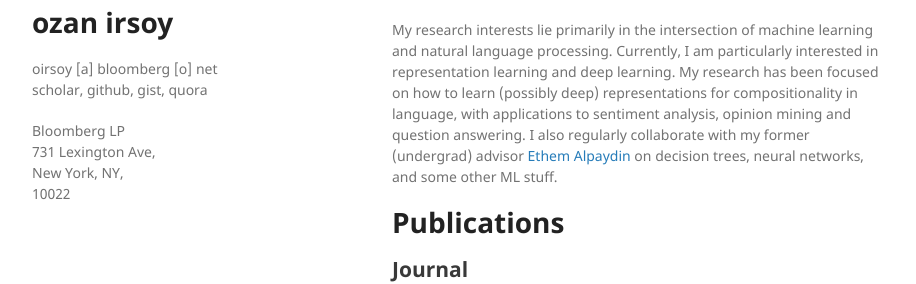
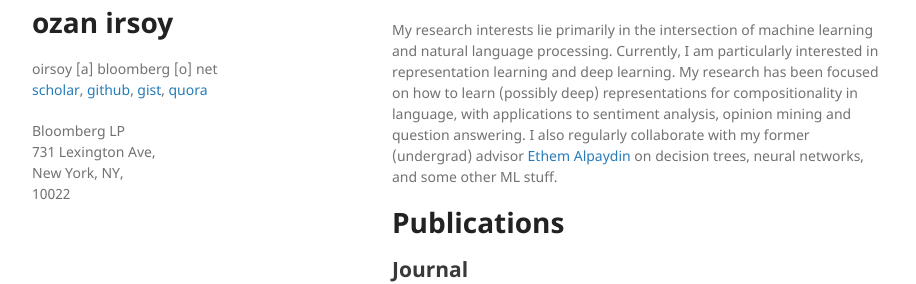
Before and after one commit to oir/webpage, a Jekyll site: the page built from index.md, in a window 1280 px wide. Shown: the part 204-488 px from the top of the page, without its empty margins (178-1094 px from the left). Built offline with Jekyll 4.4.1, drawn with Linux system fonts in a browser that asks for light colours; part of the change alters nothing that is shown.

```diff
--- a/_layouts/default.html
+++ b/_layouts/default.html
@@ -19,10 +19,10 @@
         <p><h1>{{ site.description | default: site.github.project_tagline }}</h1></p>
 
         <p>oirsoy [a] bloomberg [o] net<br>
-           scholar,
-           github,
-           gist,
-           quora</p>
+           <a href="https://scholar.google.com/citations?user=sm7-kIwAAAAJ">scholar</a>,
+           <a href="https://github.com/oir/">github</a>,
+           <a href="https://gist.github.com/oir/">gist</a>,
+           <a href="https://www.quora.com/profile/Ozan-Irsoy">quora</a></p>
 
         <p>Bloomberg LP<br>
         731 Lexington Ave,<br> New York, NY,<br> 10022</p>
```
